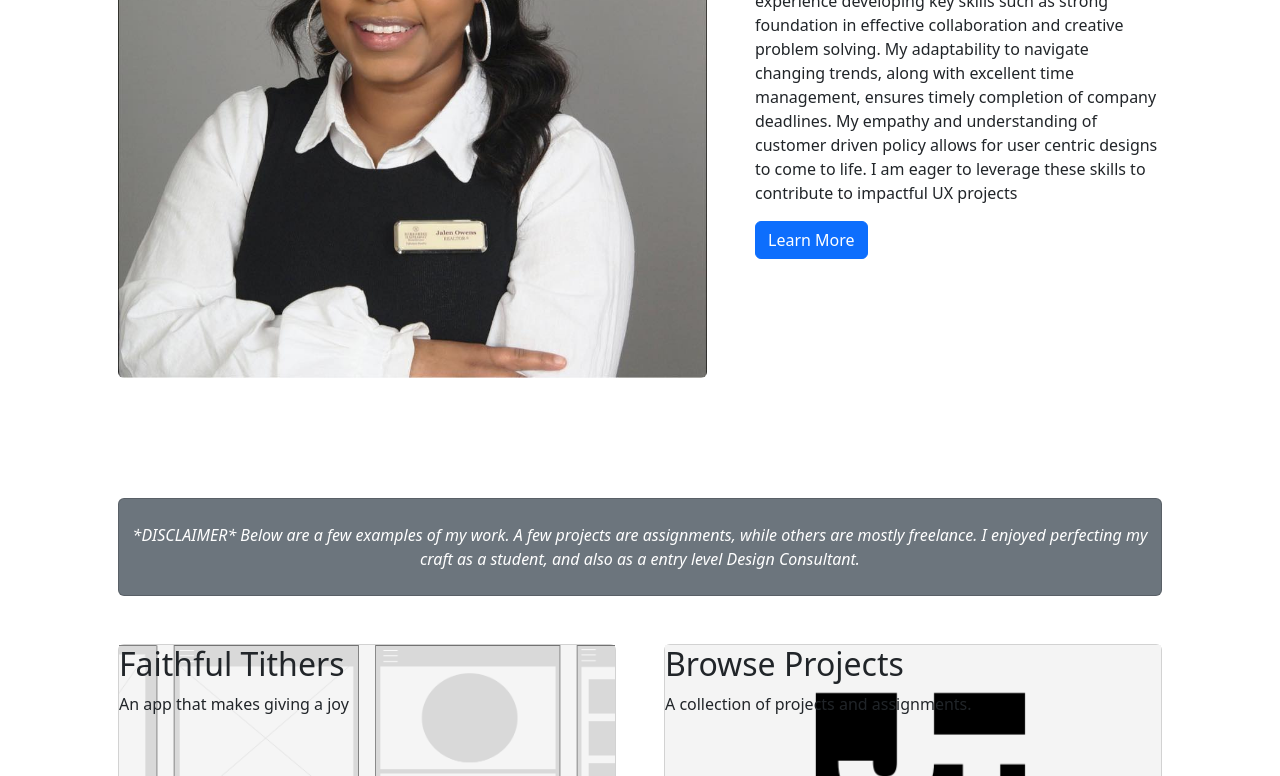
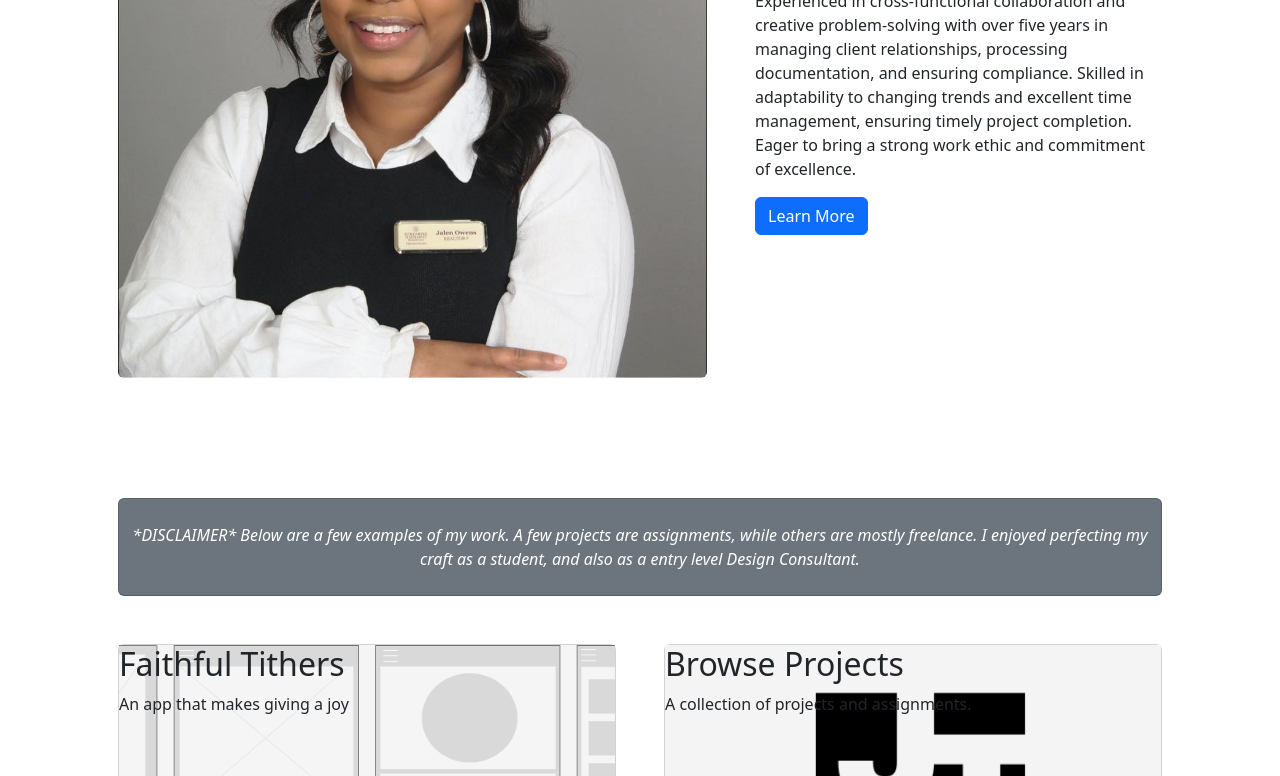
Before and after one commit to jalentelisa/jalenphillips.github.io, a plain HTML site: page index.html in a window 1280 px wide. Shown: the part 324-1100 px from the top of the page. Drawn offline with nearby package versions, Linux system fonts and the light colour scheme; a script that the page names is missing.

Commit message:
Update index.html

```diff
--- a/index.html
+++ b/index.html
@@ -33,7 +33,7 @@
                 <div class="col-lg-5">
                     <!--This is an intro pasted from my resume-->
                     <h1 class="font-weight-light">Hi, I'm Jalen!</h1>
-                    <p>I am a entry-level designer with over five years of experience developing key skills such as strong foundation in effective collaboration and creative problem solving. My adaptability to navigate changing trends, along with excellent time management, ensures timely completion of company deadlines. My empathy and understanding of customer driven policy allows for user centric designs to come to life. I am eager to leverage these skills to contribute to impactful UX projects</p>
+                    <p>Experienced in cross-functional collaboration and creative problem-solving with over five years in managing client relationships, processing documentation, and ensuring compliance. Skilled in adaptability to changing trends and excellent time management, ensuring timely project completion. Eager to bring a strong work ethic and commitment of excellence.</p>
                     <a class="btn btn-primary" href="about.html">Learn More</a> <!--this link will lead me to the about me page-->
                 </div>
             </div>
```
